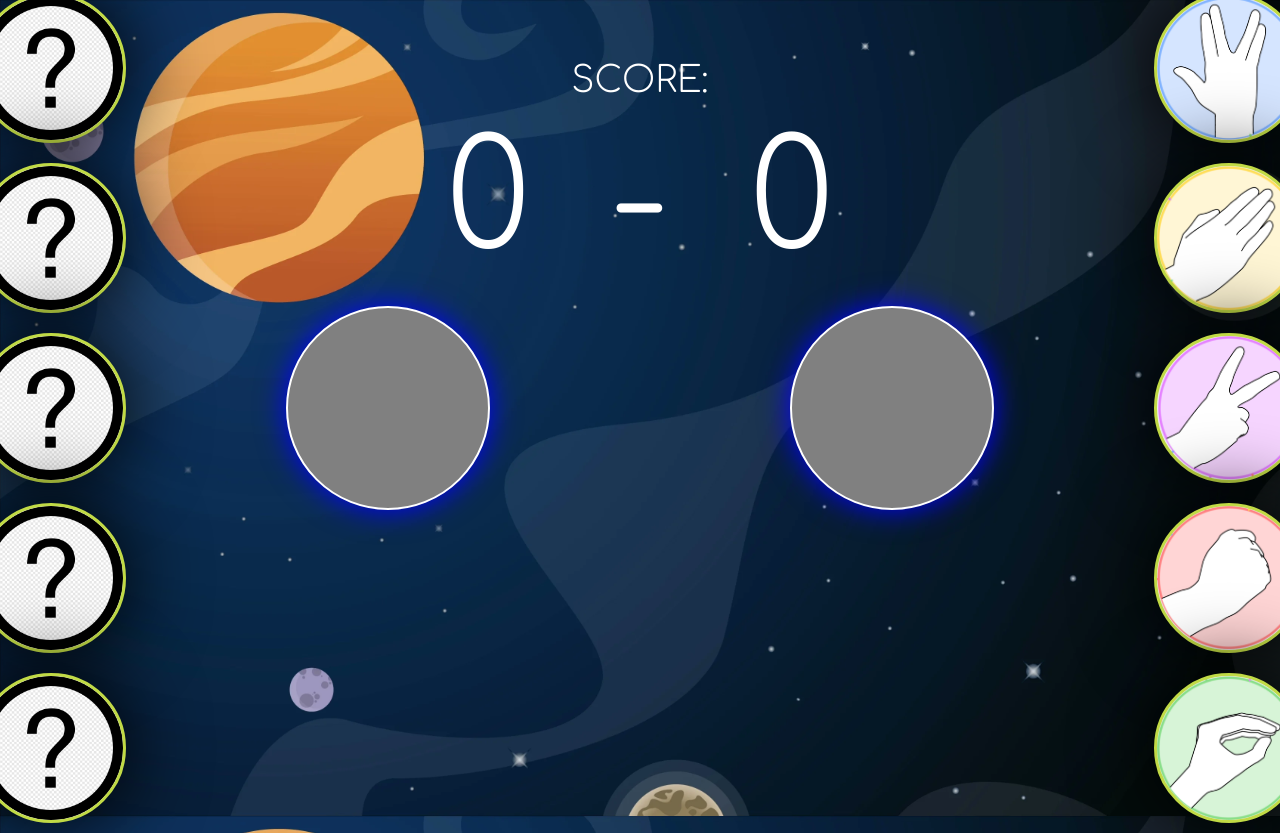
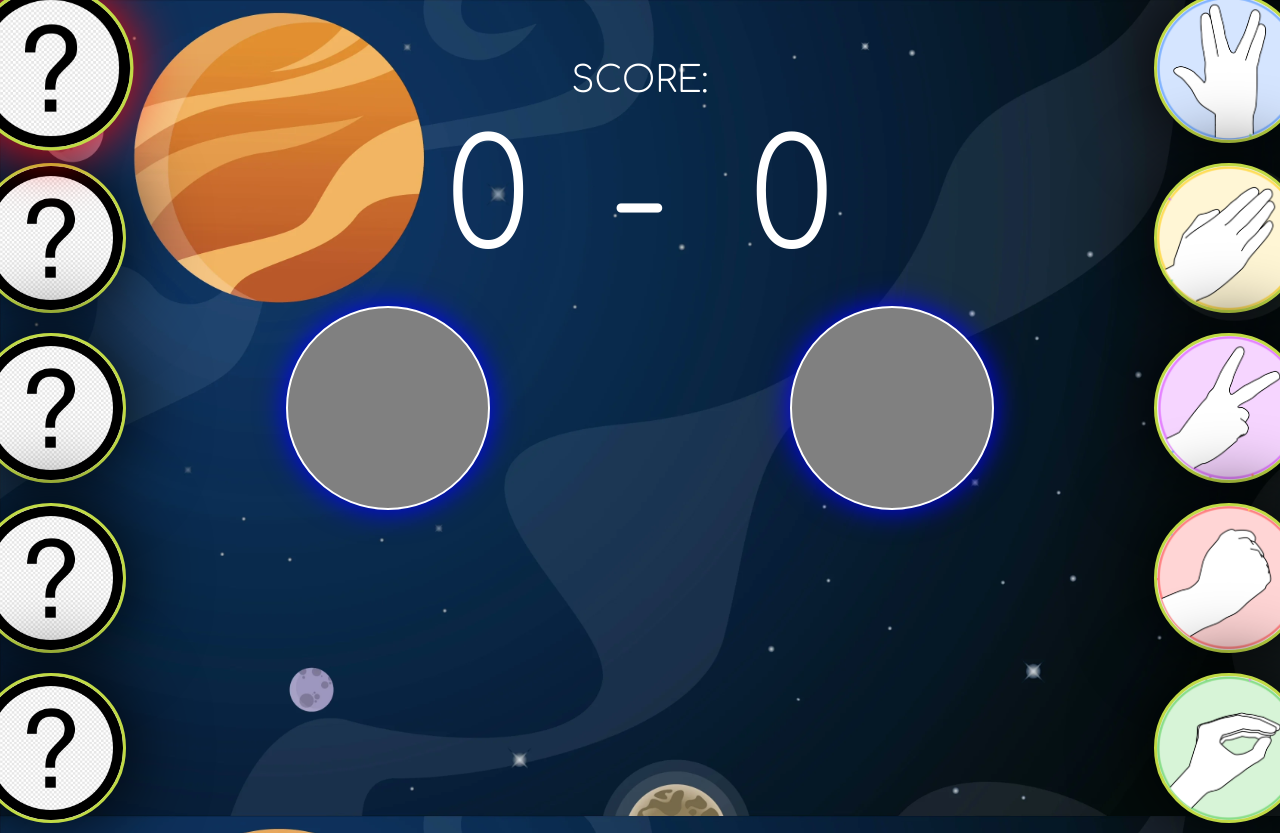
Before and after one commit to MaxOgnenoi/unit-1-project, a plain HTML site: page index.html in a window 1280 px wide. In both pictures the pointer is over the button 51 px from the left and 68 px from the top of the page. Shown: the top 833 px of the page. Drawn offline with Linux system fonts and the light colour scheme.

Commit message:
minor changes

```diff
--- a/style.css
+++ b/style.css
@@ -91,7 +91,7 @@ button {
   box-shadow: 0px 0px 80px rgb(1, 2, 1);
 }
 
-button:hover + #hover-sound {
+button:hover {
   cursor: pointer;
   transform: scale(1.1);
   box-shadow: 0px 0px 50px red;
```
